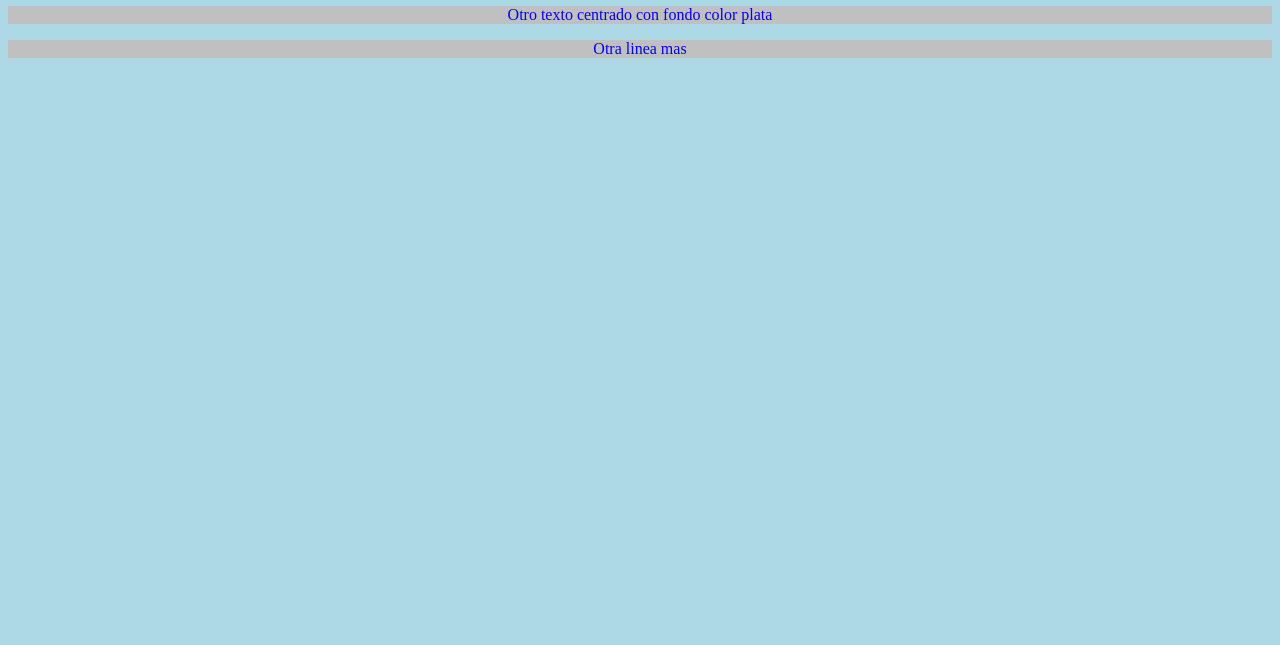
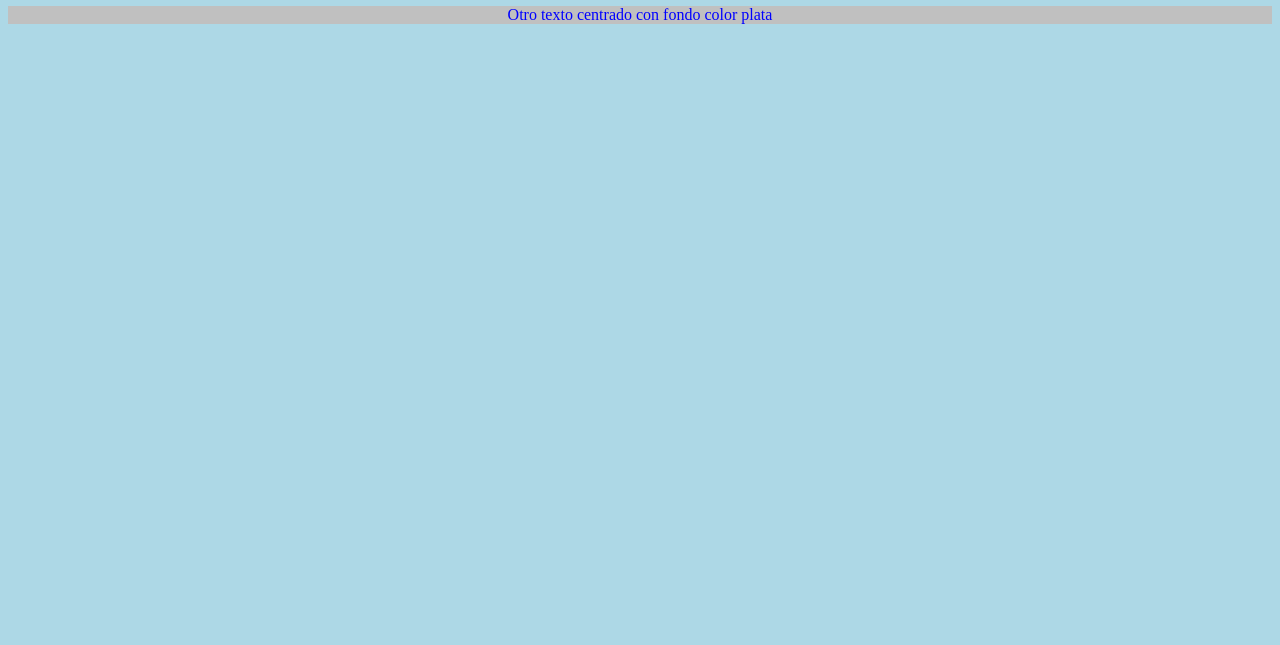
Before and after one commit to manometho/practicacss01, a plain HTML site: page index.html in a window 1280 px wide. Shown: the part 155-800 px from the top of the page. Drawn offline with Linux system fonts and the light colour scheme.

Commit message:
eliminada ultima linea

```diff
--- a/index.html
+++ b/index.html
@@ -14,7 +14,7 @@
     <p>Texto centrado de fondo color plata</p>
     <h1>Texto <span>alineado</span> a la derecha</h1>
     <p>Otro texto centrado con fondo color plata</p>
-    <p>Otra linea mas</p>
+
 
 </body>
 </html>
```
